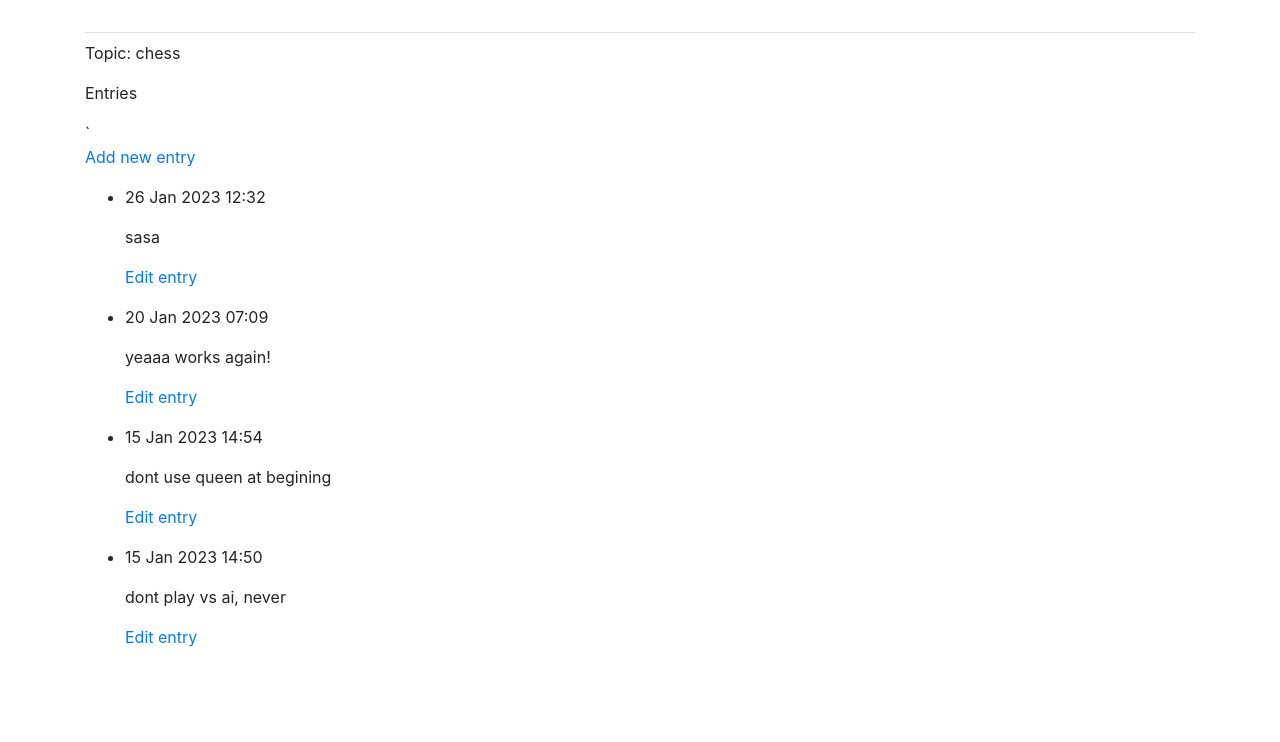
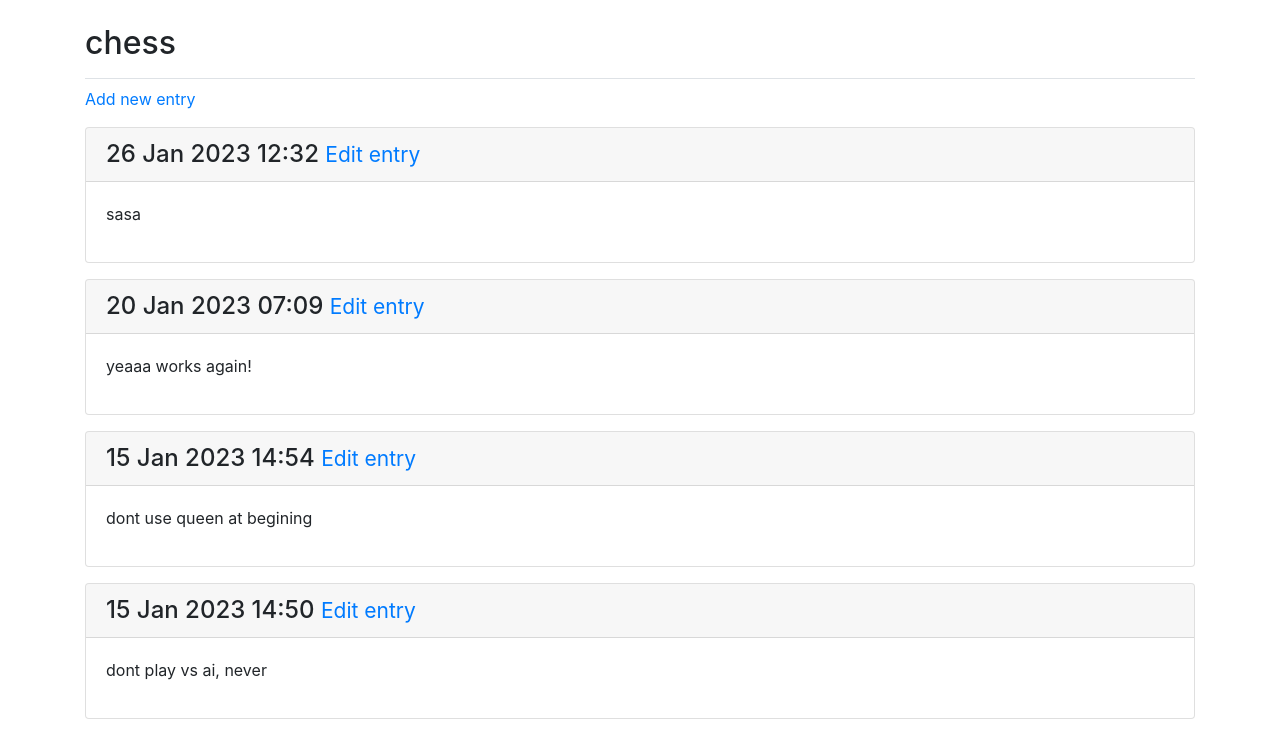
Before and after one commit to wildcard612/django_1st_project, a Django app: a page that uses learning_logs/templates/learning_logs/topic.html in a window 1280 px wide. Shown: the part 58-800 px from the top of the page. Run offline with Django 3.2, Linux system fonts and the light colour scheme; a user stored in the database is signed in; data comes from the database, SQL or seed files in the repository; both versions use the stored data as it was after the commit; some libraries are stand-ins or nearby versions.

Commit message:
upgrade topic

```diff
--- a/learning_logs/templates/learning_logs/topic.html
+++ b/learning_logs/templates/learning_logs/topic.html
@@ -1,25 +1,28 @@
 {% extends 'learning_logs/base.html' %}
+
+{% block page_header %}
+    <h2>{{ topic }}</h2>
+{% endblock page_header %}
 
 {% block content %}
 
-  <p>Topic: {{ topic }}</p>
+  <p>
+      <a href="{% url 'learning_logs:new_entry' topic.id %}">Add new entry</a>
+  </p>
 
-  <p>Entries</p>
-`   <p>
-    <a href="{% url 'learning_logs:new_entry' topic.id %}">Add new entry</a>
-</p>
-  <ul>
-      {% for entry in entries %}
-      <li>
-          <p>{{ entry.date_added|date:'d M Y H:i' }}</p>
-          <p>{{ entry.text|linebreaks }}</p>
-          <p>
-              <a href="{% url 'learning_logs:edit_entry' entry.id %}">Edit entry</a>
-          </p>
-      </li>
-      {% empty %}
-      <li>No entries right now</li>
-      {% endfor %}
-  </ul>
+    {% for entry in entries %}
+      <div class="card mb-3">
+          <h4 class="card-header">
+              {{ entry.date_added|date:'d M Y H:i' }}
+                <small><a href="{% url 'learning_logs:edit_entry'
+                entry.id %}">Edit entry</a></small>
+          </h4>
+          <div class="card-body">
+              {{ entry.text|linebreaks }}
+          </div>
+      </div>
+    {% empty %}
+      <p>No entries right now</p>
+    {% endfor %}
 
 {% endblock content %}
```
Also changed, not shown: db.sqlite3.
